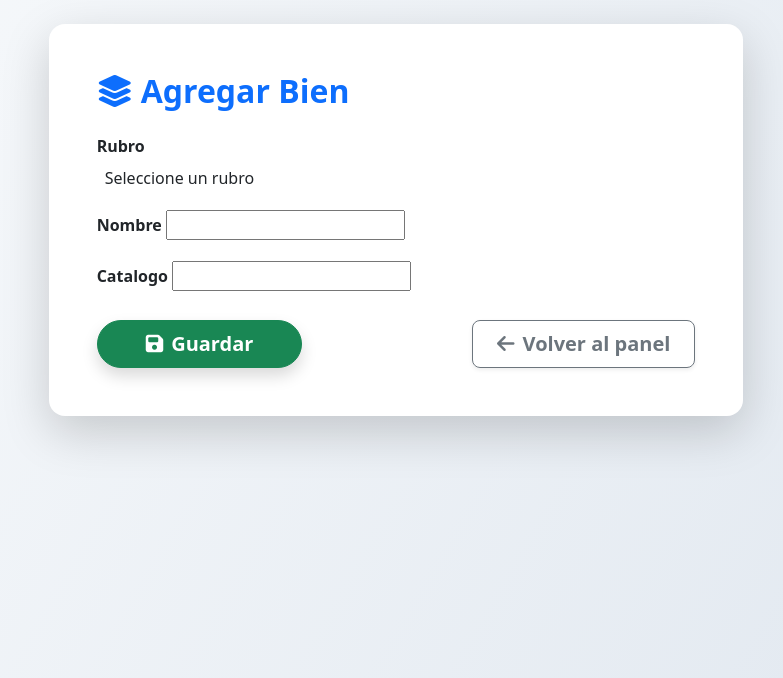
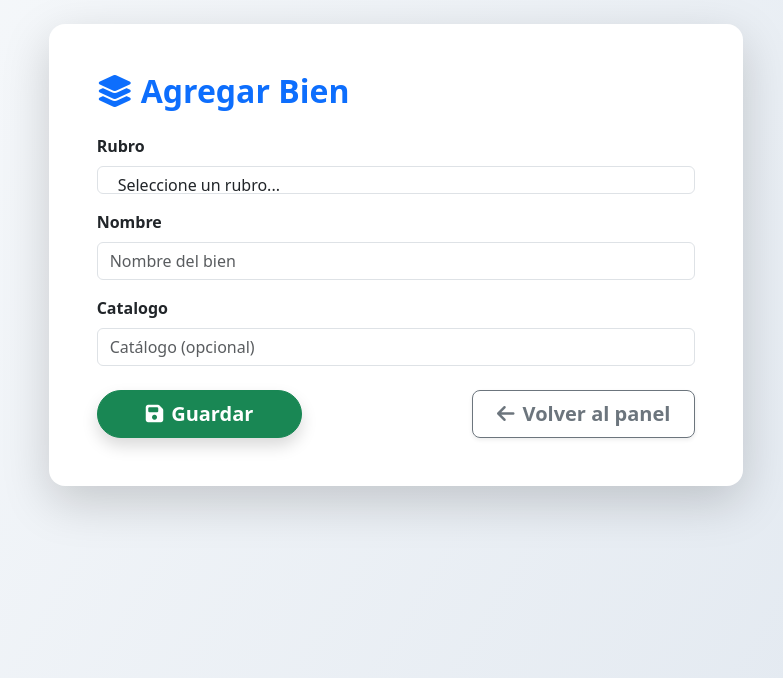
Before and after one commit to Roan1982/Suministros, a Django app: page /agregar_bien/ in a window 1280 px wide. Shown: the part 56-734 px from the top of the page, without its empty margins (232-1015 px from the left). Run offline with Django 5.2, Linux system fonts and the light colour scheme; the visitor is signed in with stand-in values (Sample User, id 1); data that the repository does not hold is empty; some libraries are stand-ins or nearby versions.

Commit message:
mejora eleccion select2

```diff
--- a/stock/inventario/templates/inventario/agregar_bien.html
+++ b/stock/inventario/templates/inventario/agregar_bien.html
@@ -8,7 +8,7 @@
         <h2 class="mb-4 fw-bold text-primary">
           <i class="fa-solid fa-layer-group me-2"></i>Agregar Bien
         </h2>
-        <form method="post" autocomplete="off">
+        <form method="post" autocomplete="off" id="form-agregar-bien">
           {% csrf_token %}
           <div class="mb-4">
             {% for field in form %}
@@ -38,4 +38,18 @@
 
 {% block extra_js %}
 <script src="{% static 'inventario/formset_dynamic.js' %}"></script>
+<script>
+  $(document).ready(function() {
+    // Aplica select2 con bootstrap-5 al campo rubro
+    $("#form-agregar-bien select[name='rubro']").select2({
+      width: '100%',
+      theme: 'bootstrap-5',
+      placeholder: 'Seleccione un rubro',
+      allowClear: true,
+      language: 'es'
+    });
+    // Corrige el padding y alineación para select2-bootstrap5
+    $("#form-agregar-bien .select2-container--bootstrap-5 .select2-selection").addClass('form-control');
+  });
+</script>
 {% endblock %}
--- a/stock/inventario/templates/inventario/base.html
+++ b/stock/inventario/templates/inventario/base.html
@@ -40,6 +40,29 @@
         }
         .icon-anim {
             /* Animación eliminada para compatibilidad PDF */
+        }
+        /* --- Mejorar alineación del clear (X) de select2 --- */
+        .select2-container--bootstrap-5 .select2-selection--single .select2-selection__clear {
+            position: absolute;
+            right: 1.5rem;
+            top: 0;
+            bottom: 0;
+            margin: auto;
+            height: 1.5em;
+            display: flex;
+            align-items: center;
+            z-index: 10;
+            font-size: 1.2em;
+            color: #888;
+            opacity: 0.8;
+        }
+        .select2-container--bootstrap-5 .select2-selection--single {
+            position: relative;
+        }
+        /* Opcional: mejorar el hover de la X */
+        .select2-container--bootstrap-5 .select2-selection--single .select2-selection__clear:hover {
+            color: #dc3545;
+            opacity: 1;
         }
     </style>
     {% block extra_head %}{% endblock %}
--- a/stock/inventario/views.py
+++ b/stock/inventario/views.py
@@ -905,6 +905,22 @@
     class Meta:
         model = Bien
         fields = ['rubro', 'nombre', 'catalogo']
+        widgets = {
+            'rubro': forms.Select(attrs={
+                'class': 'form-control select2-dropdown',
+                'data-placeholder': 'Seleccione un rubro...'
+            }),
+            'nombre': forms.TextInput(attrs={
+                'class': 'form-control',
+                'autocomplete': 'off',
+                'placeholder': 'Nombre del bien'
+            }),
+            'catalogo': forms.TextInput(attrs={
+                'class': 'form-control',
+                'autocomplete': 'off',
+                'placeholder': 'Catálogo (opcional)'
+            }),
+        }
 
     def clean_nombre(self):
         nombre = self.cleaned_data['nombre'].strip()
```
